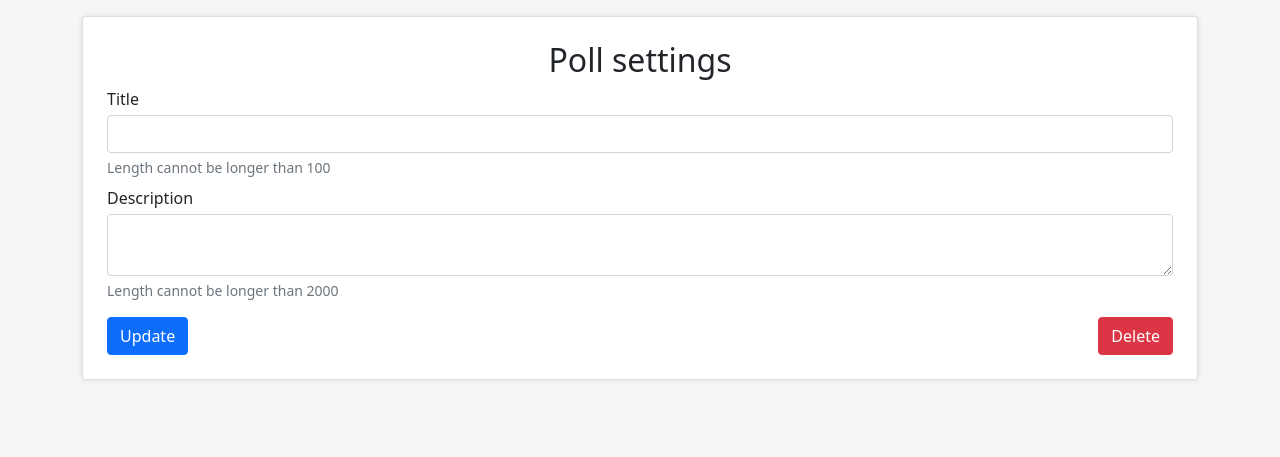
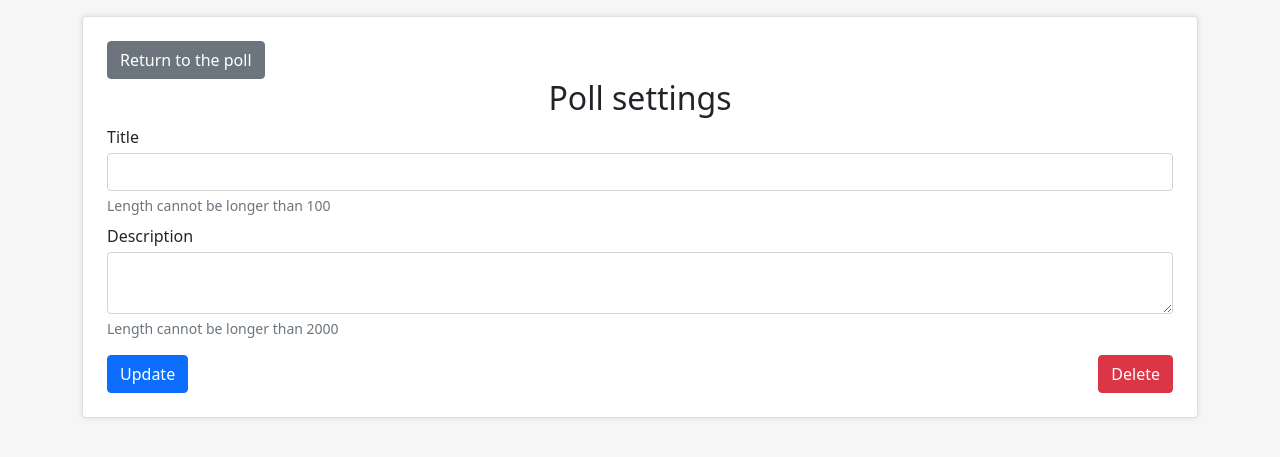
Before and after one commit to EnterKeeper/learnen, a Flask app: template templates/poll_edit.html in a window 1280 px wide. Shown: the part 56-513 px from the top of the page. Run offline with Flask 2, Linux system fonts and the light colour scheme; tables that the repository leaves empty hold one stand-in row (values such as "Sample post"); the template is opened without the code that fills it: values that come from a table or form of the project are taken from there, most other values are stand-ins (such as "Sample title", 1, 10 or a date in 2020); parts of the project's set-up code (start-up, migrations or seed data) failed here and were passed over.

Commit message:
Return button

```diff
--- a/templates/poll_edit.html
+++ b/templates/poll_edit.html
@@ -5,6 +5,7 @@
         <div class="empty">Poll not found</div>
     {% else %}
         <div class="card p-4">
+            <a class="btn btn-secondary me-auto" href="{{ url_for("polls.poll_info", poll_id=poll["id"]) }}">Return to the poll</a>
             <h2 class="text-center">Poll settings</h2>
             <div class="position-relative">
                 <form method="post" enctype="multipart/form-data" novalidate>
```
